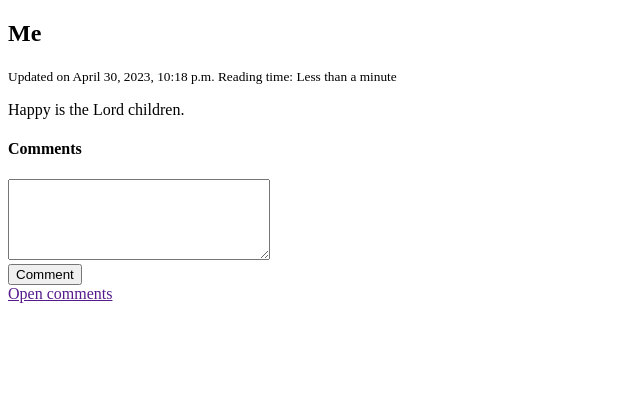
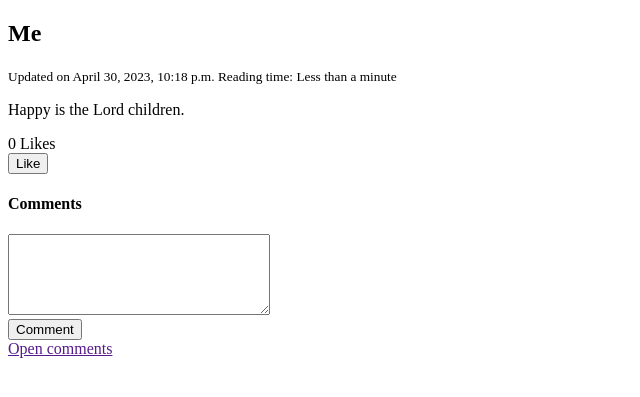
Before and after one commit to favour-olumese/flove_blog, a Django app: a page that uses blog/templates/blog/article_detail.html in a window 1280 px wide. Shown: the top 397 px of the page, without its empty margins (0-640 px from the left). Run offline with Django 4.2, Linux system fonts and the light colour scheme; data comes from the database, SQL or seed files in the repository; data that the repository does not hold is empty.

Commit message:
Worked on a like button for article.
Only logged in users can like an article and it allows only one like.

```diff
--- a/blog/admin.py
+++ b/blog/admin.py
@@ -8,7 +8,7 @@ admin.site.register(Writer)
 
 class ArticleAdmin(admin.ModelAdmin):
     fields = ['writer', 'title', 'text', 'article_img', 'pub_date',
-    'update_date', 'article_url', 'article_audio', 'article_status']
+    'update_date', 'article_url', 'article_audio', 'article_status', 'likes']
 
     readonly_fields = ['pub_date', 'update_date', 'article_url', 'article_audio']  # For non-editable fields
 
--- a/blog/models.py
+++ b/blog/models.py
@@ -56,6 +56,7 @@ class Article(models.Model):
     article_url = models.CharField(max_length=120)
     article_audio = models.FileField(upload_to='article_audio/')
     display_audio = models.CharField(max_length=1, choices=DISPLAY_AUDIO)
+    likes = models.ManyToManyField(Writer, related_name='article_likes', blank=True)
     # article_tag = models.CharField(max_length=100)
 
 
--- a/blog/templates/blog/article_detail.html
+++ b/blog/templates/blog/article_detail.html
@@ -49,6 +49,15 @@
         <!-- Articles text -->
         <p>{{ article.text|linebreaks }}</p>
 
+        {% with num_of_likes=article.likes.count %}
+        <span>{{ num_of_likes }} Like{{ num_of_likes|pluralize }}</span>
+        <form action="{% url 'like-article' article.writer.user article.article_url %}" method="post">
+            {% csrf_token %}
+            <input type="hidden" name="article_id" value="{{ article.id }}">
+
+            <input type="submit" value="Like">
+        </form>
+        {% endwith %}
         <div>
             <h4>Comments</h4>
 
@@ -134,7 +143,3 @@
 
     <script src="{% static 'js/index.js'%}"></script>
 {% endblock %}
-
-<!--
-TODO: SHOULD THE ARTICLE URL BE CHANGED IF THE ARTICLE NAME IS UPDATED.
- -->
--- a/blog/urls.py
+++ b/blog/urls.py
@@ -14,6 +14,7 @@ urlpatterns = [
     path('@<str:username>/<slug:article_url>/comment/reply', views.reply, name='article-comments-replies'),
     path('@<str:username>/<slug:article_url>/update/', views.ArticleUpdateView.as_view(), name='update-article'),
     path('@<str:username>/<slug:article_url>/delete/', views.ArticleDeleteView.as_view(), name='delete-article'),
+    path('@<str:username>/<slug:article_url>/like', views.article_likes, name='like-article'),
     path('me/articles/', views.MyArticleListView.as_view(), name='my-articles'),
     path('me/articles/filter', views.article_filter, name='filter'),
     path('me/drafts/', views.ArticleDraftListView.as_view(), name='drafts'),
--- a/blog/views.py
+++ b/blog/views.py
@@ -4,6 +4,7 @@ from django.urls import reverse, reverse_lazy
 from django.contrib.auth.models import User
 from django.views.generic import ListView, DetailView
 from django.views.generic.edit import CreateView, UpdateView, DeleteView
+from django.views.decorators.http import require_POST
 
 # Models
 from blog.models import Article, Writer, Comment, Reply
@@ -310,6 +311,19 @@ def article_filter(request):
     return render(request, 'blog/writer_articles.html', context)
 
 
+@login_required
+def article_likes(request, username, article_url):
+
+    if request.method == 'POST':
+        post = get_object_or_404(Article, id=request.POST.get('article_id'))
+
+        if post.likes.filter(id=request.user.writer.id).exists():
+            post.likes.remove(request.user.writer)
+        else:
+            post.likes.add(request.user.writer)
+
+    return HttpResponseRedirect(reverse('article-detail', args=(username, article_url)))
+
 class WriterCreateView(LoginRequiredMixin, CreateView):
     """View for creating writer profile."""
 
--- a/flove_blog/settings.py
+++ b/flove_blog/settings.py
@@ -49,6 +49,8 @@ INSTALLED_APPS = [
     'django_email_verification',
     # For cleaning up media files when associated Model fields are deleted.
     'django_cleanup.apps.CleanupConfig',
+    # Font Awesome Fonts
+    'fontawesomefree',
 ]
 
 MIDDLEWARE = [
--- a/requirement.txt
+++ b/requirement.txt
@@ -13,3 +13,4 @@ pyttsx3==2.90
 pywin32==305
 sqlparse==0.4.3
 tzdata==2022.7
+fontawesomefree==6.4.0
```
Also changed, not shown: blog/migrations/0003_article_likes.py (added).
